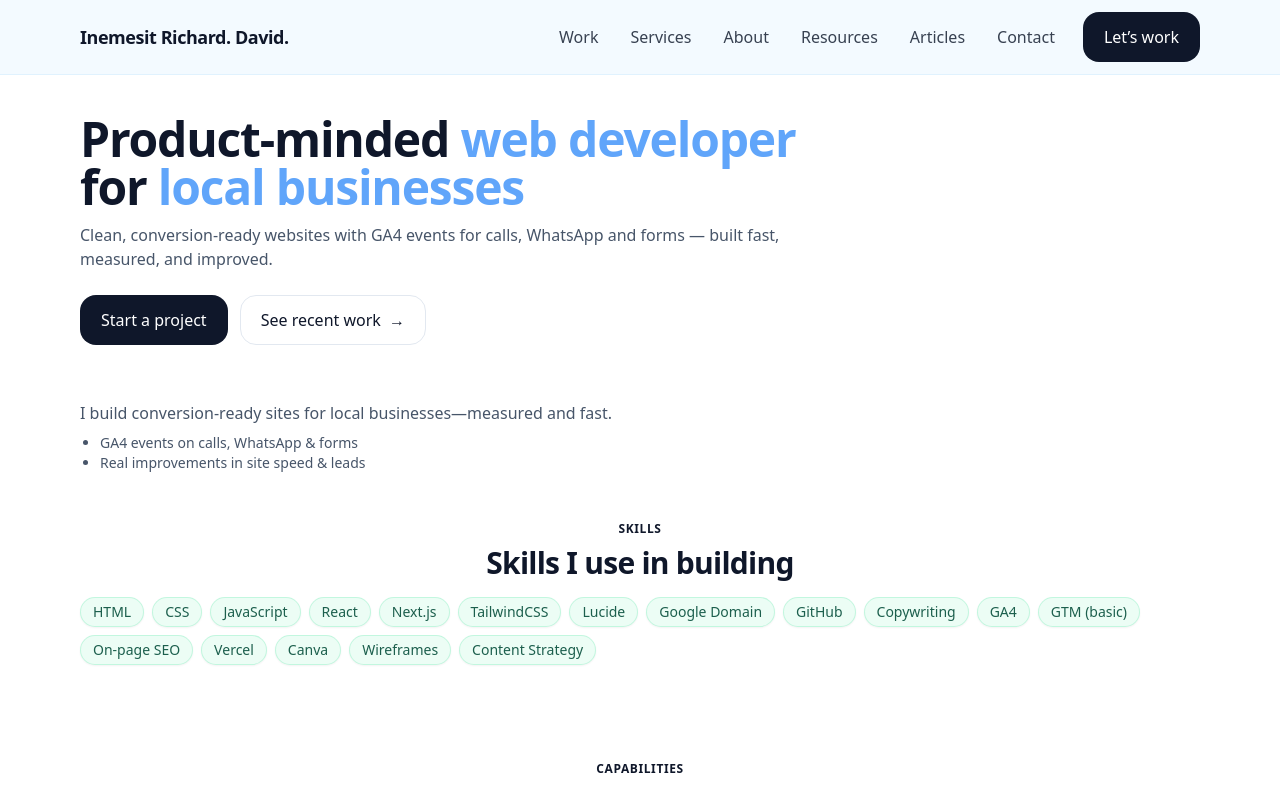
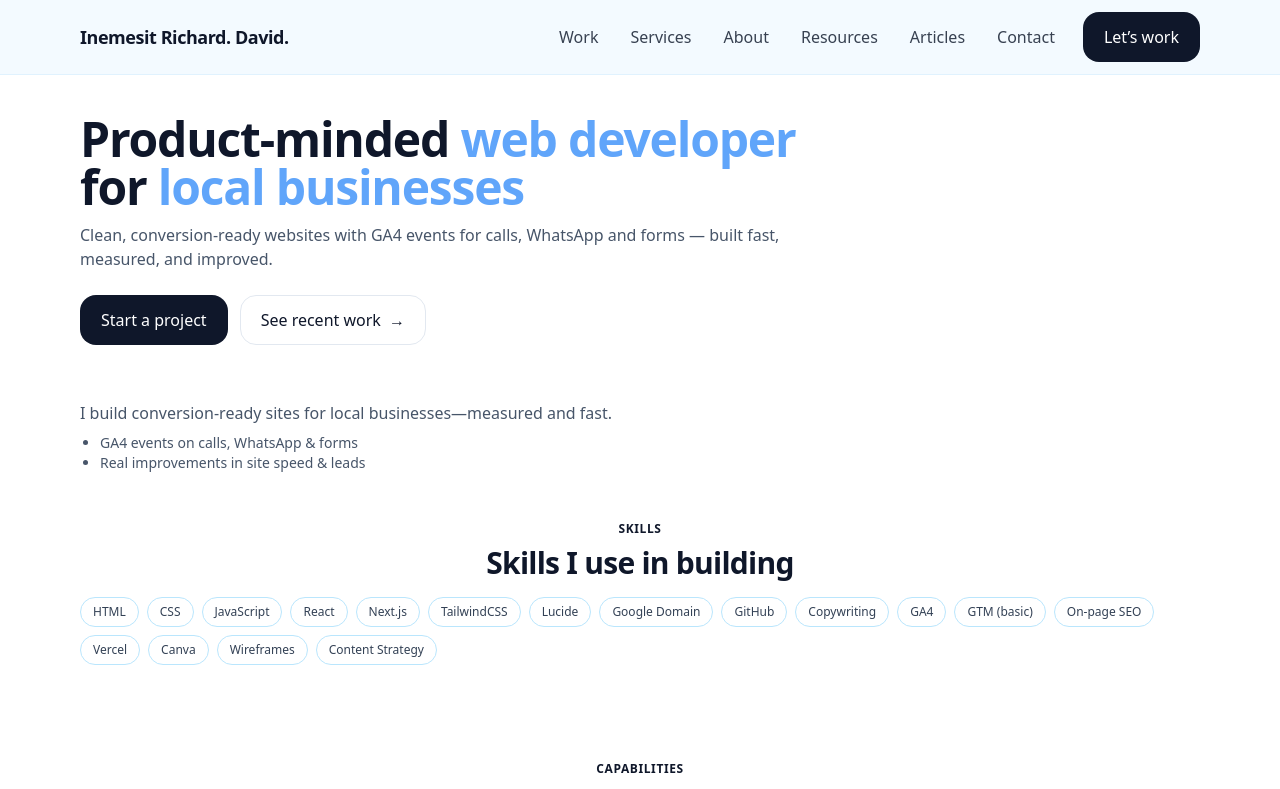
Before and after one commit to ReechardDev/portfolio-2025-pro, a Next.js app: page / in a window 1280 px wide. Shown: the top 789 px of the page. Built offline with nearby package versions, Linux system fonts and the light colour scheme.

Commit message:
Theme polish: light-blue SkillPills + unified hover; header/footer sky; hover-card on cards; contact email/social

```diff
--- a/components/SkillPills.jsx
+++ b/components/SkillPills.jsx
@@ -1,14 +1,18 @@
+// components/SkillPills.jsx
 export default function SkillPills({ skills = [] }) {
+  if (!Array.isArray(skills) || skills.length === 0) return null;
+
   return (
-    <div className="mt-4 flex flex-wrap gap-2">
+    <ul className="mt-4 flex flex-wrap gap-2" aria-label="Skills">
       {skills.map((s) => (
-        <span
+        <li
           key={s}
-          className="whitespace-nowrap rounded-full border border-emerald-200/60 bg-emerald-50 px-3 py-1 text-sm text-emerald-900/90 shadow-sm"
+          className="rounded-full border border-sky-200 bg-white px-3 py-1.5 text-xs text-slate-700
+                     transition hover:bg-sky-50 hover:border-brand-cta-hover hover:text-slate-900"
         >
           {s}
-        </span>
+        </li>
       ))}
-    </div>
+    </ul>
   );
 }
```
